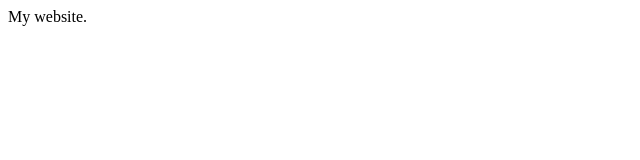
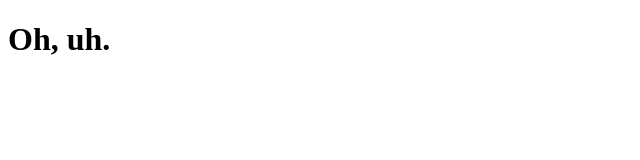
Before and after one commit to miloluca/miloluca.github.com, a plain HTML site: page 404.html in a window 1280 px wide. Shown: the whole page, without its empty margins (0-640 px from the left). Drawn offline with Linux system fonts and the light colour scheme.

Commit message:
Update 404.html

```diff
--- a/404.html
+++ b/404.html
@@ -1,5 +1,9 @@
 <!doctype html>
 <html>
-<head><title>Milo Luca</title></head>
-<body>My website.</body>
+<head>
+    <title>Milo Luca</title>
+</head>
+<body>
+    <h1>Oh, uh.</h1>
+</body>
 </html>
```
